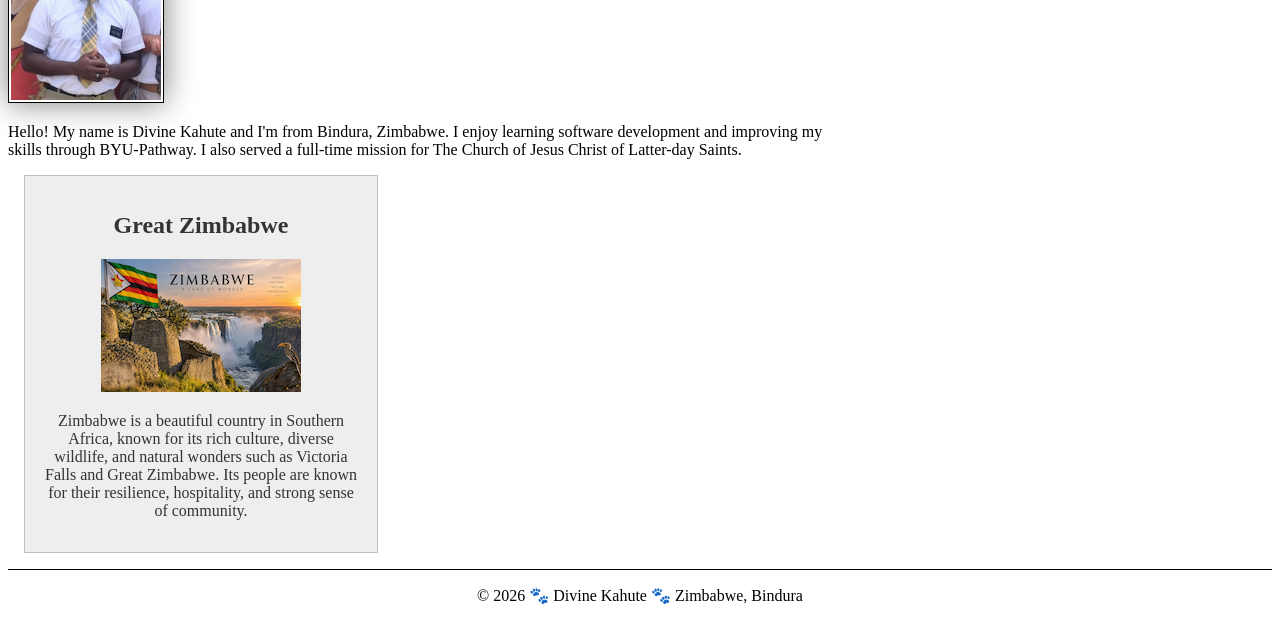
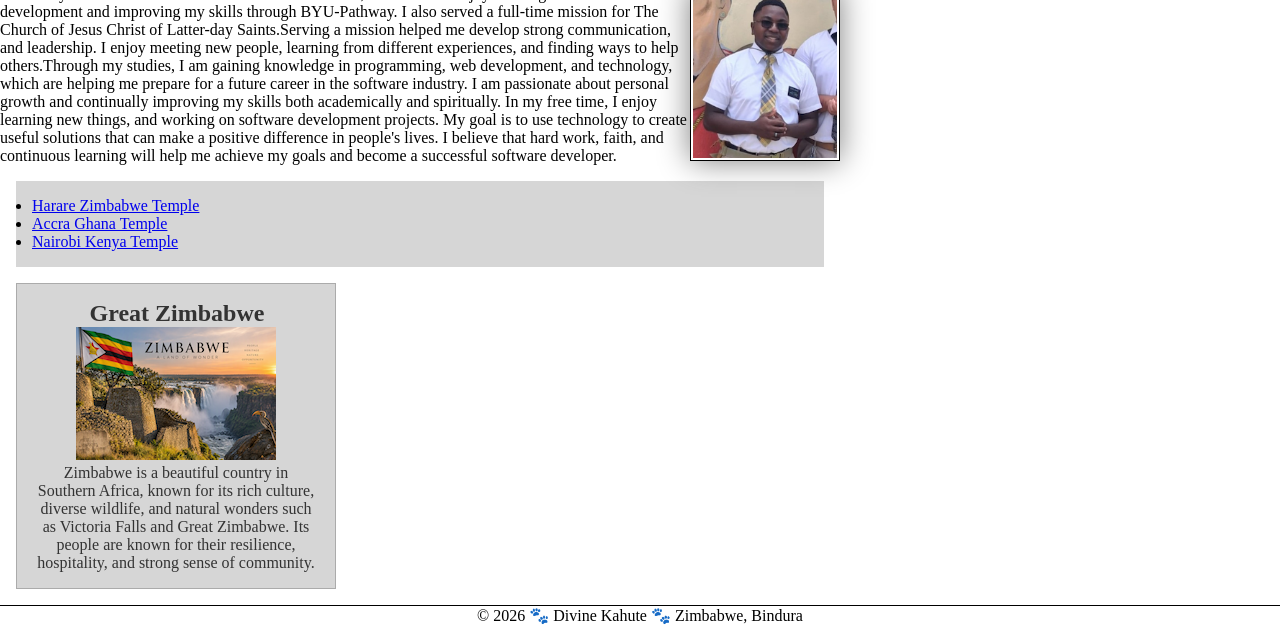
Before and after one commit to rsantad14/wdd130, a plain HTML site: page index.html in a window 1280 px wide. Shown: the part 304-929 px from the top of the page. Drawn offline with Linux system fonts and the light colour scheme.

Commit message:
codealong3

```diff
--- a/index.html
+++ b/index.html
@@ -15,16 +15,45 @@
         <nav>
             <a href="#">Home</a>
             <a href="wwr/">Rafting</a>
+            <a href="https://linkedin.com/in/divine-tauya-a68146404 target=_blank"> LinkedIn</a>
+            <a href="https://facebook.com/ target=_blank">Facebook</a>
         </nav>
     </header>
     <main>
         <h1>Divine Kahute | WDD 130</h1>
         <img src="images/profile.png" alt="Hello, my name is Divine Kahute" width="200">
-        <p>Hello! My name is Divine Kahute and I'm from Bindura, Zimbabwe. I enjoy learning
-            software development and improving my skills through BYU-Pathway. I also served a
-            full-time mission for The Church of Jesus Christ of Latter-day Saints.</p>
+        <p> Hello! My name is Divine Kahute and I'm from Bindura, Zimbabwe. I enjoy learning
+            software
+            development and improving my skills through BYU-Pathway. I also served a full-time
+            mission for The Church of Jesus Christ of Latter-day Saints.Serving a mission helped me
+            develop strong
+            communication, and leadership. I enjoy meeting new people,
+            learning from different experiences, and finding ways to help
+            others.Through my studies, I am gaining knowledge in programming, web development, and
+            technology, which are helping me prepare for a future career in the software industry. I
+            am passionate
+            about personal growth and continually improving my skills both academically and
+            spiritually. In my free
+            time, I enjoy learning new things, and working on software
+            development
+            projects. My goal is to use technology to create useful solutions that can make a
+            positive difference in
+            people's lives. I believe that hard work, faith, and continuous learning will help me
+            achieve my
+            goals and become a successful software developer.</p>
+        <ul class="box">
+            <li><a href="https://www.churchofjesuschrist.org/temples/details/harare-zimbabwe-temple?lang=eng"
+                  target="_blank" rel="noopener">Harare Zimbabwe Temple</a>
+            </li>
+            <li><a href="https://www.churchofjesuschrist.org/temples/details/accra-ghana-temple?lang=eng"
+                  target="_blank" rel="noopener">Accra Ghana Temple</a>
+            </li>
+            <li><a href="https://www.churchofjesuschrist.org/temples/details/nairobi-kenya-temple?lang=eng"
+                  target="_blank" rel="noopener">Nairobi Kenya Temple</a>
+            </li>
+        </ul>
     </main>
-    <aside>
+    <aside class="box">
         <h2>Great Zimbabwe</h2>
         <img src="images/zimbabwe.png" alt="Great Zimbabwe landscape">
         <p>Zimbabwe is a beautiful country in Southern Africa, known for its rich culture, diverse
--- a/styles/styles.css
+++ b/styles/styles.css
@@ -1,3 +1,9 @@
+* {
+    margin: 0;
+    padding: 0;
+    box-sizing: border-box;
+}
+
 :root {
     --primary-color: darkblue;
     --secondary-color: white;
@@ -34,12 +40,25 @@ h1 {
     color: rgb(39, 105, 248);
 }
 
+h2 {
+    position: absolute;
+    top: 0px;
+    left: 10 px;
+}
+
+aside h2 {
+    width: 18rem;
+    text-align: center;
+    position: relative;
+}
+
 main img {
     width: 150px;
     height: auto;
     border: 1px solid black;
     padding: 2px;
     box-shadow: 0 0 30px gray;
+    float: right;
 }
 
 p {
@@ -66,3 +85,11 @@ footer {
     border-top: 1px solid #000;
     text-align: center;
 }
+
+.box {
+    margin: 1rem;
+    padding: 1rem;
+    background-color: rgb(214, 214, 214);
+}
+
+/* Class Selectors */
```
